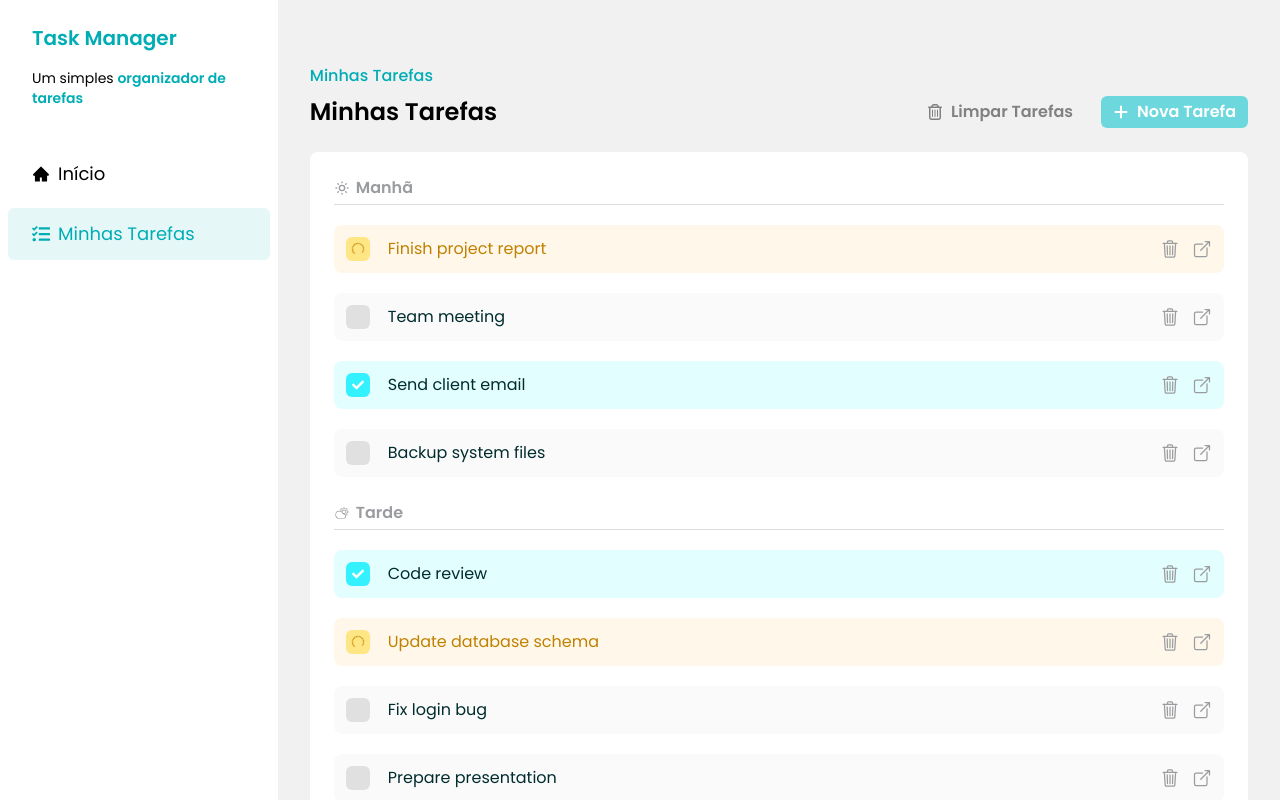
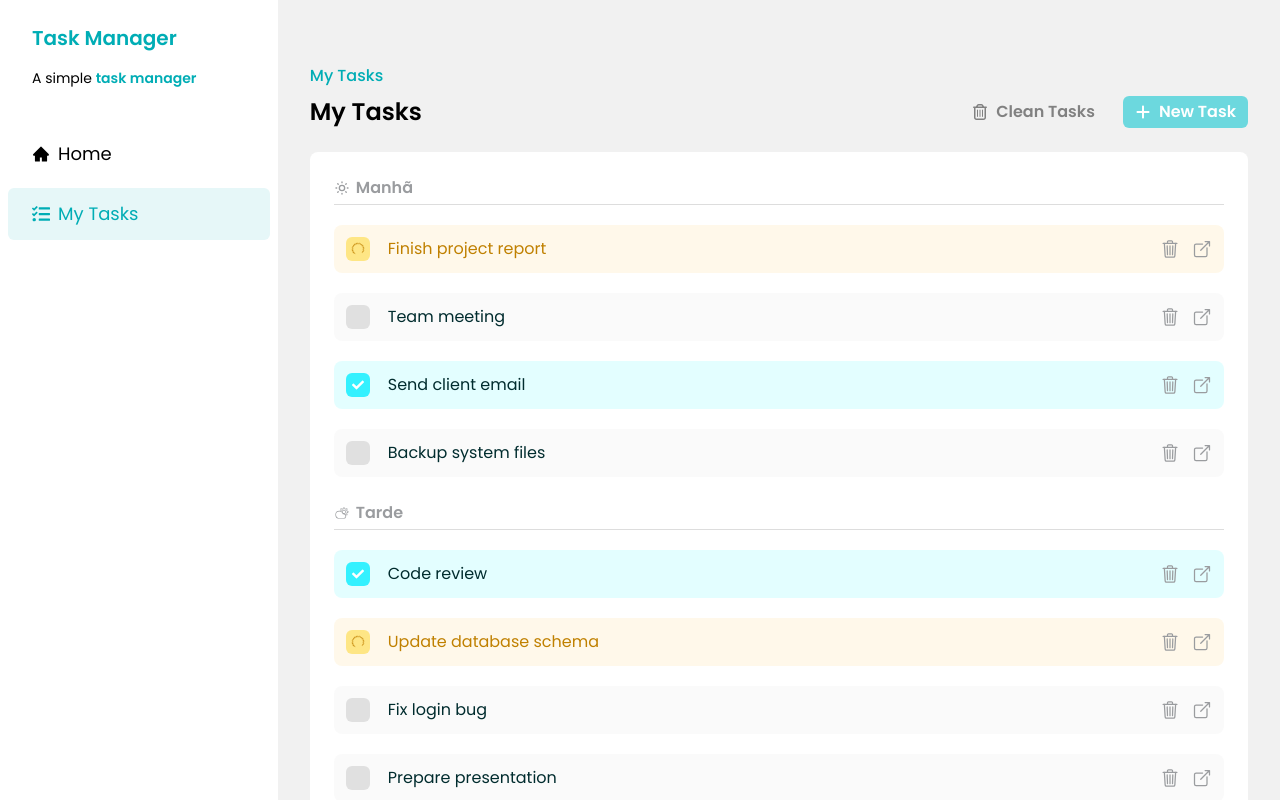
Before and after one commit to nicolasandreos/Task-Manager-React, a React (Vite) app: page / in a window 1280 px wide. Shown: the top 800 px of the page. Built offline with nearby package versions, Linux system fonts and the light colour scheme.

Commit message:
feat: add modal component

```diff
--- a/src/App.jsx
+++ b/src/App.jsx
@@ -4,8 +4,15 @@ import Button from "./_components/Button";
 import { FaRegTrashCan } from "react-icons/fa6";
 import { FaPlus } from "react-icons/fa6";
 import Tasks from "./_components/Tasks";
+import { useState } from "react";
+import AddTaskModal from "./_components/AddTaskModal";
 
 function App() {
+  const [isOpen, setIsOPen] = useState(false);
+
+  const handleModalInteraction = () => {
+    setIsOPen(!isOpen);
+  };
   return (
     <>
       <div className="flex h-screen w-screen">
@@ -13,14 +20,14 @@ function App() {
         <div className="w-full space-y-6 px-8">
           {/* HEADER */}
           <div className="w-full pt-16">
-            <Header title="Minhas Tarefas" subtitle="Minhas Tarefas">
+            <Header title="My Tasks" subtitle="My Tasks">
               <Button variant="secondary">
                 <FaRegTrashCan />
-                Limpar Tarefas
+                Clean Tasks
               </Button>
-              <Button>
+              <Button onClick={handleModalInteraction}>
                 <FaPlus />
-                Nova Tarefa
+                New Task
               </Button>
             </Header>
           </div>
@@ -29,6 +36,10 @@ function App() {
           <Tasks />
         </div>
       </div>
+      <AddTaskModal
+        handleModalInteraction={handleModalInteraction}
+        isOpen={isOpen}
+      />
     </>
   );
 }
--- /dev/null
+++ b/src/_components/AddTaskModal.jsx
@@ -0,0 +1,46 @@
+import { createPortal } from "react-dom";
+import Input from "./Input";
+import Button from "./Button";
+
+const AddTaskModal = ({ isOpen, handleModalInteraction }) => {
+  if (!isOpen) return null;
+  return createPortal(
+    <div className="fixed top-0 left-0 flex h-screen w-screen items-center justify-center backdrop-blur-xs">
+      <div className="fle w-90 flex-col items-center justify-center rounded-xl bg-white p-5 shadow-xl">
+        <div className="mb-4 flex flex-col gap-1 text-center">
+          <h2 className="text-2xl font-semibold text-[#35383E]">
+            Add New Task
+          </h2>
+          <p className="font-light text-[#9A9C9F]">
+            Please fill the form below
+          </p>
+        </div>
+        <div className="flex flex-col gap-4">
+          <Input label="Title" id="title" placeholder="Title of the task" />
+          <Input label="Hour" id="hour" placeholder="Select" />
+          <Input
+            label="Description"
+            id="description"
+            placeholder="Description of the task"
+          />
+        </div>
+        <div className="mt-4 flex justify-between gap-3">
+          <Button
+            onClick={handleModalInteraction}
+            className="w-full"
+            size="large"
+            variant="tertiary"
+          >
+            Cancel
+          </Button>
+          <Button className="w-full" size="large">
+            Save
+          </Button>
+        </div>
+      </div>
+    </div>,
+    document.body
+  );
+};
+
+export default AddTaskModal;
--- a/src/_components/Button.jsx
+++ b/src/_components/Button.jsx
@@ -1,16 +1,34 @@
-const Button = ({ children, variant = "primary" }) => {
+const Button = ({
+  children,
+  variant = "primary",
+  size = "small",
+  className,
+  onClick,
+}) => {
   const getVariantType = () => {
     switch (variant) {
       case "primary":
         return "bg-[#00c5cf8c] text-white";
       case "secondary":
         return "text-[#818181]";
+      case "tertiary":
+        return "bg-[#EEEEEE] text-[#35383E]";
+    }
+  };
+
+  const getSizeButton = () => {
+    switch (size) {
+      case "small":
+        return "px-3 py-1 rounded-md";
+      case "large":
+        return "px-3 py-2 rounded-lg";
     }
   };
 
   return (
     <button
-      className={`flex items-center gap-2 rounded-md px-3 py-1 font-semibold ${getVariantType()} self-end`}
+      onClick={onClick}
+      className={`flex items-center justify-center gap-2 font-semibold ${getVariantType()} ${getSizeButton()} ${className} self-end`}
     >
       {children}
     </button>
--- /dev/null
+++ b/src/_components/Input.jsx
@@ -0,0 +1,16 @@
+const Input = ({ label, ...rest }) => {
+  return (
+    <div className="flex flex-col gap-1">
+      <label className="font-semibold" htmlFor={rest.id}>
+        {label}
+      </label>
+      <input
+        className="rounded-lg border border-solid border-[#ECECEC] px-4 py-3 outline-[#00ADB5] placeholder:font-light"
+        type="text"
+        {...rest}
+      />
+    </div>
+  );
+};
+
+export default Input;
--- a/src/_components/Sidebar.jsx
+++ b/src/_components/Sidebar.jsx
@@ -8,10 +8,8 @@ const Sidebar = () => {
       <div className="space-y-4 px-8 py-6">
         <h1 className="text-xl font-semibold text-[#00ADB5]">Task Manager</h1>
         <p className="text-sm">
-          Um simples{" "}
-          <span className="font-semibold text-[#00ADB5]">
-            organizador de tarefas
-          </span>
+          A simple{" "}
+          <span className="font-semibold text-[#00ADB5]">task manager</span>
         </p>
       </div>
 
@@ -19,13 +17,13 @@ const Sidebar = () => {
         <SidebarButton>
           <div className="flex items-center gap-2 font-normal">
             <AiFillHome />
-            Início
+            Home
           </div>
         </SidebarButton>
         <SidebarButton variant="selected">
           <div className="flex items-center gap-2 font-normal">
             <FaTasks />
-            Minhas Tarefas
+            My Tasks
           </div>
         </SidebarButton>
       </div>
--- a/src/_components/Tasks.jsx
+++ b/src/_components/Tasks.jsx
@@ -16,15 +16,15 @@ const Tasks = () => {
       }
 
       if (task.status === "done") {
-        toast.success("Tarefa reiniciada");
+        toast.success("Task restarted");
         return { ...task, status: "to_do" };
       }
       if (task.status === "in_progress") {
-        toast.success("Tarefa concluida");
+        toast.success("Task completed");
         return { ...task, status: "done" };
       }
       if (task.status === "to_do") {
-        toast.success("Tarefa em progresso");
+        toast.success("Task in progress");
         return { ...task, status: "in_progress" };
       }
     });
--- a/src/main.tsx
+++ b/src/main.tsx
@@ -1,7 +1,7 @@
 import { StrictMode } from "react";
 import { createRoot } from "react-dom/client";
 import "./index.css";
-import App from "./App.jsx";
+import App from "./App";
 import { Toaster } from "sonner";
 
 createRoot(document.getElementById("root")!).render(
```
